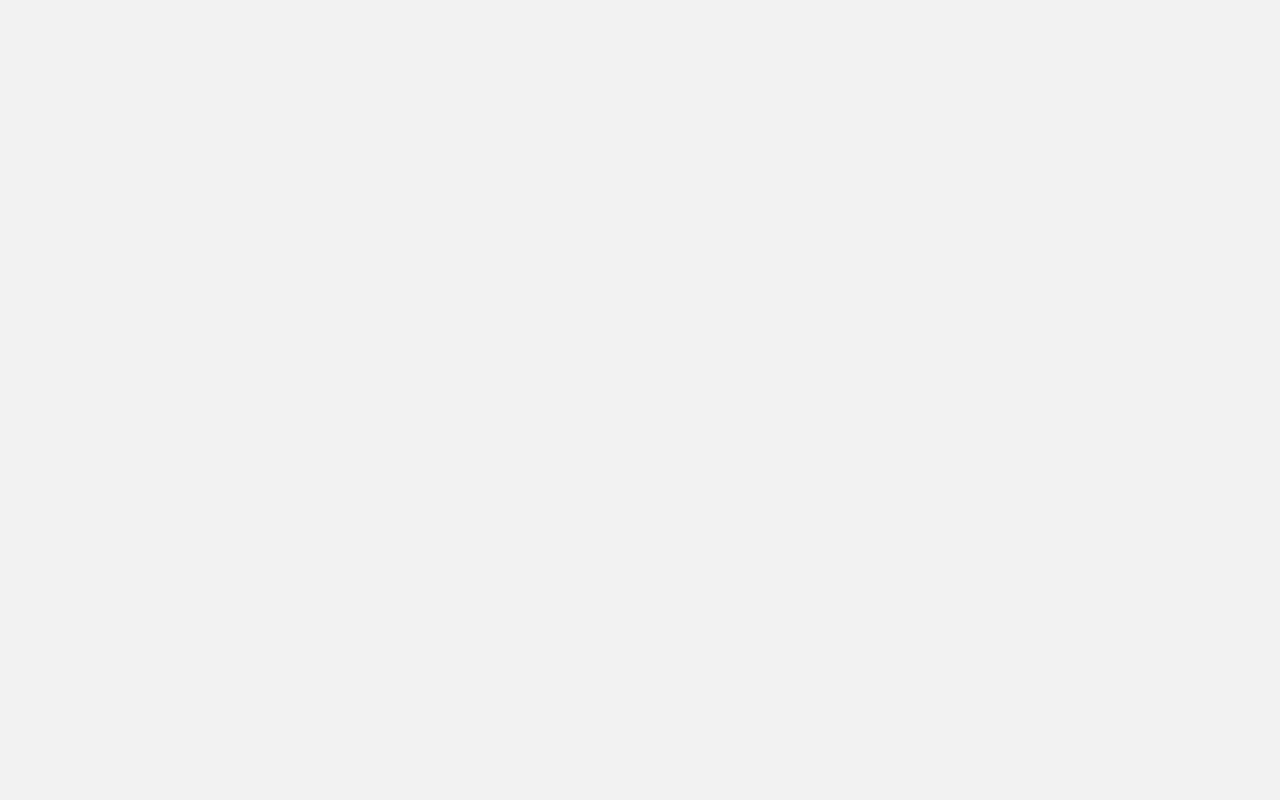
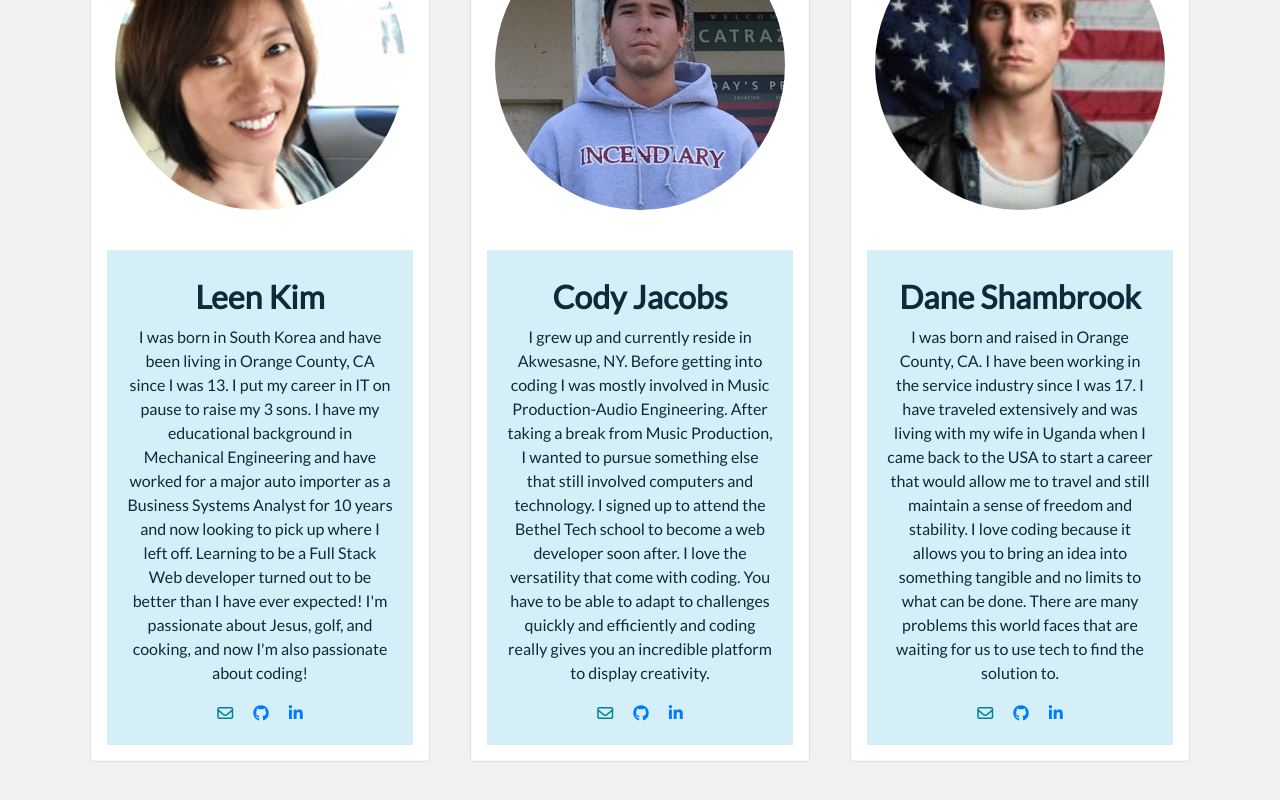
Before and after one commit to 8-27-a/final-project, a React (Create React App) app in the folder client/: page / in a window 1280 px wide. Shown: the part 1150-1950 px from the top of the page. Before the commit the page ends 1040 px from the top, so only its background shows below. Built offline with nearby package versions, Linux system fonts and the light colour scheme.

Commit message:
added dev team member intro to home page

```diff
--- a/client/src/App.css
+++ b/client/src/App.css
@@ -24,10 +24,10 @@ body {
   background-color: #00b4d7;
 }
 
-.container {
+/* .container {
   width: 100%;
   margin: auto;
-}
+} */
 
 .row::before,
 .row::after {
--- a/client/src/containers/Home.css
+++ b/client/src/containers/Home.css
@@ -4,8 +4,7 @@ body {
 
 .home-image {
   background-image: url("/images/bg-nature.jpeg");
-  background-color: rgba(255, 255, 255, 0.1);
-  height: 60rem;
+  height: 59rem;
   /* height: calc(100vh - 72px); */
   background-position: center;
   background-repeat: no-repeat;
@@ -28,6 +27,29 @@ body {
   margin-right: auto;
 }
 
+/* Find A Mentor Button */
+.btn-info.home {
+  box-shadow: rgb(172, 180, 184) ff 0 0.05rem 0.05rem 0.05rem;
+  animation: moveInBottom 0.7s ease-in;
+}
+
+.btn-info.home:hover {
+  transform: translateY(-2px);
+  box-shadow: 0 1rem 2rem black;
+}
+
+.btn-info.home:active {
+  transform: translateY(-3px);
+  box-shadow: 0 0.5rem 1rem black;
+}
+
+/* Social Media Links */
+
+.fa:hover {
+  color: #6c757d;
+}
+
+
 .btn-group-lg>.btn,
 .btn-lg {
   margin: 4rem;
@@ -35,6 +57,50 @@ body {
   font-size: 1.25rem;
   line-height: 1.5;
   border-radius: 0.3rem;
+}
+
+.card-home.home {
+  position: relative;
+  display: -ms-flexbox;
+  display: flex;
+  -ms-flex-direction: column;
+  flex-direction: column;
+  min-width: 0;
+  word-wrap: break-word;
+  background-color: #fff;
+  background-clip: border-box;
+  border: 1px solid rgba(0, 0, 0, .125);
+  border-radius: .25rem;
+}
+
+.card-home.home {
+  left: 0;
+  display: inline-block;
+  justify-content: space-around;
+  max-width: 100%;
+  margin: 5px;
+}
+
+.card-title-home {
+  font-weight: 700;
+}
+
+.card-body.home {
+  background-color: rgba(43, 177, 217, .2);
+  left: 0;
+  margin: 5px;
+}
+
+.card-link a {
+  margin-top: 5px;
+  margin-bottom: 5px;
+  height: 30px;
+  width: 30px;
+  line-height: 30px;
+  border-radius: 50px;
+  text-align: center;
+  background-color: #00b4d7;
+  color: #fff;
 }
 
 @keyframes moveInBottom {
@@ -73,6 +139,11 @@ body {
   animation: moveInBottom 0.9s ease-in;
 }
 
+.member-avatar {
+  background-size: cover;
+  background-position: center center;
+}
+
 /* Find A Mentor Button */
 .btn-info.home {
   box-shadow: rgb(172, 180, 184) ff 0 0.05rem 0.05rem 0.05rem;
@@ -95,9 +166,6 @@ body {
   color: #6c757d;
 }
 
-.social-media a {
-  margin-bottom: 5px;
-}
 
 @media screen and (max-width: 1366px) {
   .home-image .title {
@@ -110,6 +178,7 @@ body {
   }
 }
 
+
 @media screen and (max-width: 768px) {
   .home-text {
     left: 0;
--- a/client/src/containers/Home.js
+++ b/client/src/containers/Home.js
@@ -1,6 +1,5 @@
 import React, { Component } from "react";
 import { Link } from "react-router-dom";
-
 import "./Home.css";
 
 class Home extends Component {
@@ -10,25 +9,155 @@ class Home extends Component {
 
   render() {
     return (
-      // <div className="container text-center text-dark">
+      <React.Fragment>
+        <section className="homepage mt-15">
           <div className="home-image">
             <div className="home-text">
               <h1 className="title">FIND A MENTOR-4-ME</h1>
-          <h3 className="subtitle">
-            We are so glad that you are here! The first step for you is to look
-            for a mentor.
-          </h3>
+              <h2 className="subtitle">
+                We are so glad that you are here! The first step for you is to
+                look for a mentor.
+              </h2>
               <Link className="btn btn-lg btn-info home" to="/mentors">
                 Find a mentor
               </Link>
-          <h5 className="paragraph">
-            Mentor4me is an on-demand marketplace for top software engineers,
-            developers, consultants, programmers, and tutors. Learn from expert
-            mentors with team training & coaching experiences.
-          </h5>
+              <h2 className="paragraph">
+                Mentor4me is an on-demand marketplace for top software
+                engineers, developers, consultants, programmers, and tutors.
+                Learn from expert mentors with team training & coaching
+                experiences.
+              </h2>
             </div>
           </div>
-      // </div>
+        </section>
+        {/* ======= Dev Team Intro ===== */}
+        <section className="about-us text-center" style={{ marginTop: 50 }}>
+          <h2>Project Team Members</h2>
+          <div className="container">
+            <div className="row">
+              <div className="col-md-4">
+                <div className="card-home home">
+                  <img
+                    className="w-100 p-4 rounded-circle"
+                    src="/images/leen.jpg"
+                    alt="Leen Kim"
+                  />
+                  <div className="card-body home m-3">
+                    <h2 className="card-title-home m-2">Leen Kim</h2>
+                    <p className="card-text-home">
+                      I was born in South Korea and have been living in Orange
+                      County, CA since I was 13. I put my career in IT on pause
+                      to raise my 3 sons. I have my educational background in
+                      Mechanical Engineering and have worked for a major auto
+                      importer as a Business Systems Analyst for 10 years and
+                      now looking to pick up where I left off. Learning to be a
+                      Full Stack Web developer turned out to be better than I
+                      have ever expected! I'm passionate about Jesus, golf, and
+                      cooking, and now I'm also passionate about coding!
+                    </p>
+                    {/* <div className="social-media text-center mb-3"> */}
+                    <a
+                      href="mailto:leenkim@alumni.usc.edu"
+                      className="card-link"
+                    >
+                      <i className="fa fa-envelope-o" />
+                    </a>
+                    <a href="https://github.com/llcoolk" className="card-link">
+                      <i className="fa fa-github" />
+                    </a>
+                    <a
+                      href="www.linkedin.com/in/leen-kim"
+                      className="card-link"
+                    >
+                      <i className="fa fa-linkedin" />
+                    </a>
+                  </div>
+                </div>
+              </div>
+
+              <div className="col-md-4">
+                <div className="card-home home">
+                  <img
+                    className="w-100 p-4 rounded-circle"
+                    src="/images/cody.jpeg"
+                    alt="Cody Jacobs"
+                  />
+                  <div className="card-body home m-3">
+                    <h2 className="card-title-home m-2">Cody Jacobs</h2>
+                    <p className="card-text-home">
+                      I grew up and currently reside in Akwesasne, NY. Before
+                      getting into coding I was mostly involved in Music
+                      Production-Audio Engineering. After taking a break from
+                      Music Production, I wanted to pursue something else that
+                      still involved computers and technology. I signed up to
+                      attend the Bethel Tech school to become a web developer
+                      soon after. I love the versatility that come with coding.
+                      You have to be able to adapt to challenges quickly and
+                      efficiently and coding really gives you an incredible
+                      platform to display creativity.
+                    </p>
+                    <a
+                      href="mailto:codyjacobs191@gmail.com"
+                      className="card-link"
+                    >
+                      <i className="fa fa-envelope-o" />
+                    </a>
+                    <a
+                      href="https://github.com/codered613"
+                      className="card-link"
+                    >
+                      <i className="fa fa-github" />
+                    </a>
+                    <a
+                      href="www.linkedin.com/in/cody-jacobs"
+                      className="card-link"
+                    >
+                      <i className="fa fa-linkedin" />
+                    </a>
+                  </div>
+                </div>
+              </div>
+
+              <div className="col-md-4">
+                <div className="card-home home">
+                  <img
+                    className="w-100 rounded-circle p-4"
+                    src="/images/dane.jpg"
+                    alt="Dane Shambrook"
+                  />
+                  <div className="card-body home m-3">
+                    <h2 className="card-title-home m-2">Dane Shambrook</h2>
+                    <p className="card-text-home">
+                      I was born and raised in Orange County, CA. I have been
+                      working in the service industry since I was 17. I have
+                      traveled extensively and was living with my wife in Uganda
+                      when I came back to the USA to start a career that would
+                      allow me to travel and still maintain a sense of freedom
+                      and stability. I love coding because it allows you to
+                      bring an idea into something tangible and no limits to
+                      what can be done. There are many problems this world faces
+                      that are waiting for us to use tech to find the solution
+                      to.
+                    </p>
+                    <a href="mailto:daxisda1@gmail.com" className="card-link">
+                      <i className="fa fa-envelope-o" />
+                    </a>
+                    <a href="https://github.com/daxisda1" className="card-link">
+                      <i className="fa fa-github" />
+                    </a>
+                    <a
+                      href="https://www.linkedin.com/in/dane-shambrook-656ba790/"
+                      className="card-link"
+                    >
+                      <i className="fa fa-linkedin" />
+                    </a>
+                  </div>
+                </div>
+              </div>
+            </div>
+          </div>
+        </section>
+      </React.Fragment>
     );
   }
 }
```
Also changed, not shown: client/public/images/cody.jpg (added). Lines whose indentation alone changed are shown as unchanged.
